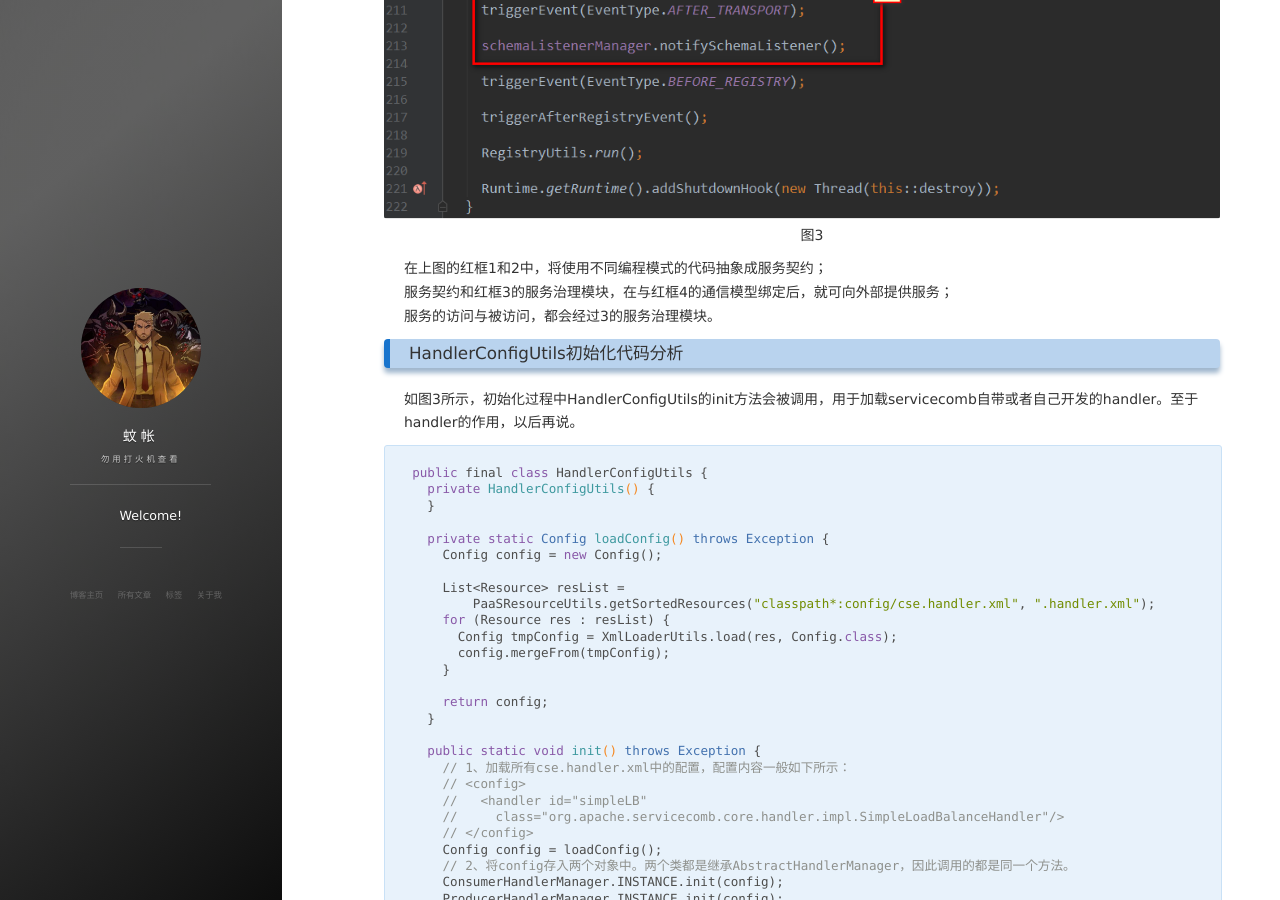
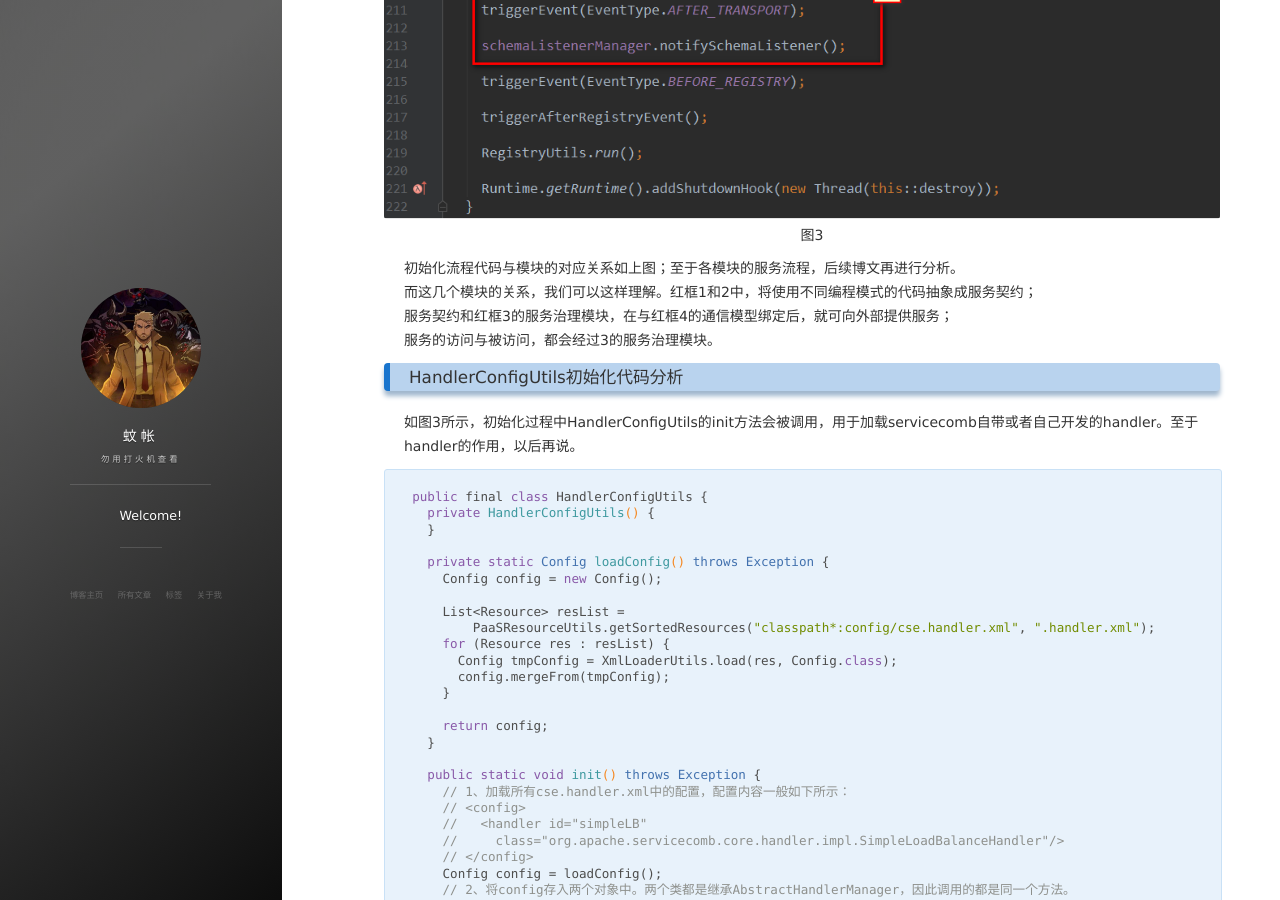
Before and after one commit to NevilleYeung/NevilleYeung.github.io, a Jekyll site: the page built from _posts/2018-07-15-ServiceComb-CodeAnalysis-JavaChassis-startup.md, in a window 1280 px wide and 900 px high, scrolled down 4311 px. Built offline with Jekyll 4.4.1, drawn with Linux system fonts in a browser that asks for light colours; nearby versions of some CDN libraries; comment, search, counter and statistics services are not loaded.

Commit message:
Java Chassis启动流程博客
补充描述，避免误解。

```diff
--- a/_posts/2018-07-15-ServiceComb-CodeAnalysis-JavaChassis-startup.md
+++ b/_posts/2018-07-15-ServiceComb-CodeAnalysis-JavaChassis-startup.md
@@ -167,7 +167,8 @@ public class CseApplicationListener
 
 由此我们可以先简单地将这些代码与各模块对应起来。
 <div style="text-align:center"><img src="/images/posts/ServiceComb-CodeAnalysis-JavaChassis-startup/architecture&code.png" alt="architecture&code" /><p>图3</p></div>
-在上图的红框1和2中，将使用不同编程模式的代码抽象成服务契约；
+初始化流程代码与模块的对应关系如上图；至于各模块的服务流程，后续博文再进行分析。
+而这几个模块的关系，我们可以这样理解。红框1和2中，将使用不同编程模式的代码抽象成服务契约；
 服务契约和红框3的服务治理模块，在与红框4的通信模型绑定后，就可向外部提供服务；
 服务的访问与被访问，都会经过3的服务治理模块。
 
```
